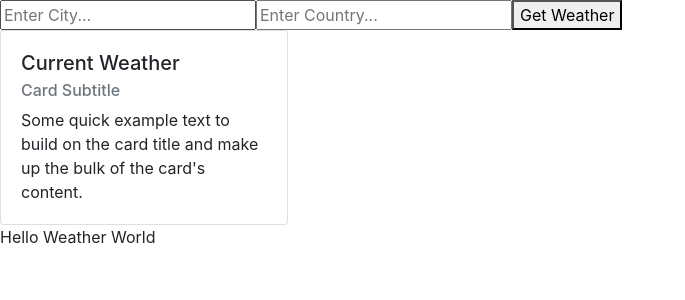
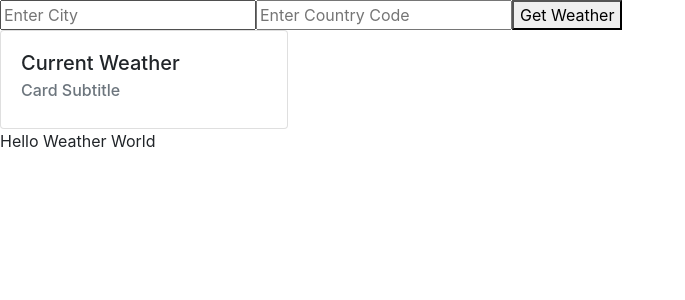
Before and after one commit to julioguzman19/PlayerDashboard, a React (Create React App) app: page / in a window 1280 px wide. Shown: the top 300 px of the page, without its empty margins (0-685 px from the left). Built offline with nearby package versions, Linux system fonts and the light colour scheme; no server answers.

Commit message:
submission sucessful and returning temparature

```diff
--- a/src/App.js
+++ b/src/App.js
@@ -3,23 +3,43 @@ import Search from "./components/Search";
 import Box from "./components/Box";
 require("dotenv").config();
 
-const API_KEY = process.env.API_KEY;
+const API_KEY = process.env.REACT_APP_API_KEY;
 //User to enter city and country code api.openweathermap.org/data/2.5/weather?q={city name},{country code}
 class App extends React.Component {
+  state = {
+    temperature: undefined,
+    city: undefined,
+    country: undefined,
+    error: undefined
+  };
   getWeather = async e => {
     e.preventDefault(); //prevents default behavior of component when we press button else refreshes entire page
+    const city = e.target.elements.city.value;
+    const country = e.target.elements.country.value;
+    //imperial units = Farenheit where metric = Celcius
     const api_call = await fetch(
-      `api.openweathermap.org/data/2.5/weather?q=Sandy,us&appid=${API_KEY}&units=metrics`
+      `http://api.openweathermap.org/data/2.5/weather?q=${city},${country}&appid=${API_KEY}&units=imperial`
     );
     const data = await api_call.json();
-    console.log(data);
+    console.log(data.main.temp);
+    this.setState({
+      temperature: data.main.temp,
+      city: data.name,
+      country: data.sys.country,
+      error: ""
+    });
   };
 
   render() {
     return (
       <div>
         <Search getWeather={this.getWeather} />
-        <Box />
+        <Box
+          temperature={this.state.temperature}
+          city={this.state.city}
+          country={this.state.country}
+          error={this.state.error}
+        />
         <p>Hello Weather World</p>
       </div>
     );
--- a/src/components/Box/index.js
+++ b/src/components/Box/index.js
@@ -5,7 +5,7 @@ import Card from "react-bootstrap/Card";
 /* import InputGroup from 'react-bootstrap/InputGroup'
 import FormControl from 'react-bootstrap/FormControl' */
 
-function Box() {
+const Box = props => {
   return (
     <div>
       <Card style={{ width: "18rem" }}>
@@ -14,14 +14,11 @@ function Box() {
           <Card.Subtitle className="mb-2 text-muted">
             Card Subtitle
           </Card.Subtitle>
-          <Card.Text>
-            Some quick example text to build on the card title and make up the
-            bulk of the card's content.
-          </Card.Text>
+          <Card.Text>{props.temperature}</Card.Text>
         </Card.Body>
       </Card>
     </div>
   );
-}
+};
 
 export default Box;
--- a/src/components/Search/index.js
+++ b/src/components/Search/index.js
@@ -6,8 +6,8 @@ class Search extends React.Component {
   render() {
     return (
       <form onSubmit={this.props.getWeather}>
-        <input type="text" name="city" placeholder="Enter City..." />
-        <input type="text" name="country" placeholder="Enter Country..." />
+        <input type="text" name="city" placeholder="Enter City" />
+        <input type="text" name="country" placeholder="Enter Country Code" />
         <button>Get Weather</button>
       </form>
     );
```
